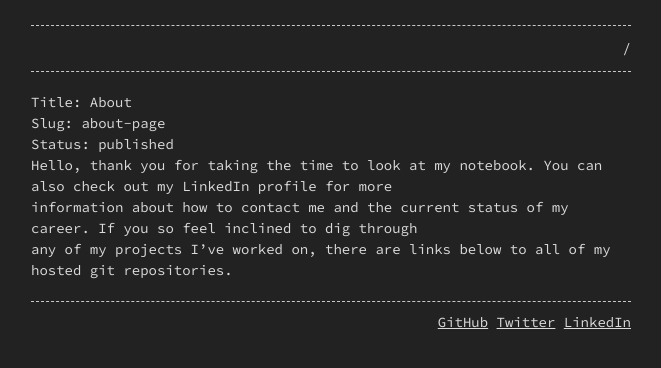
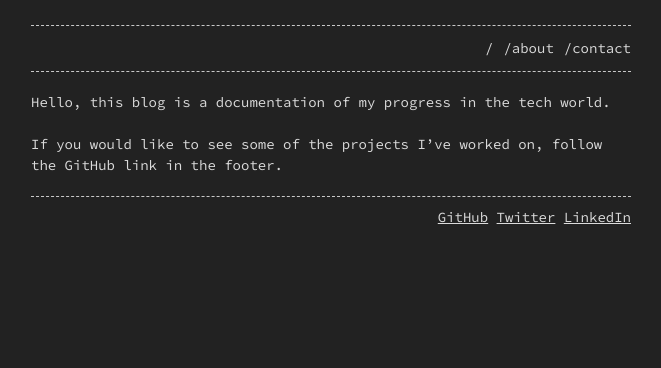
Before and after one commit to caidanw/caidanw.github.io, a Jekyll site: the page built from about.md, in a window 1280 px wide. Shown: the top 368 px of the page, without its empty margins (309-970 px from the left). Built offline with Jekyll 4.4.1, drawn with Linux system fonts in a browser that asks for light colours; our own code applies the rules of GitHub Pages for plain Markdown files.

Commit message:
fixed pages

```diff
--- a/Gemfile
+++ b/Gemfile
@@ -9,7 +9,7 @@ source "https://rubygems.org"
 #     bundle exec jekyll serve
 
 gem "github-pages", group: :jekyll_plugins
-gem 'jekyll-theme-console', '> 0'
+gem "jekyll-theme-console", "> 0"
 
 group :jekyll_plugins do
     gem "jekyll-feed"
--- a/about.md
+++ b/about.md
@@ -1,7 +1,8 @@
-Title: About
-Slug: about-page
-Status: published
+---
+title: /about
+layout: page
+permalink: /about-page
+---
 
-Hello, thank you for taking the time to look at my notebook. You can also check out my LinkedIn profile for more
-information about how to contact me and the current status of my career. If you so feel inclined to dig through
-any of my projects I've worked on, there are links below to all of my hosted git repositories.
+Hello, this blog is a documentation of my progress in the tech world.
+If you would like to see some of the projects I've worked on, follow the GitHub link in the footer.
```
Also changed, not shown: contact.md (+5 -4 lines).
